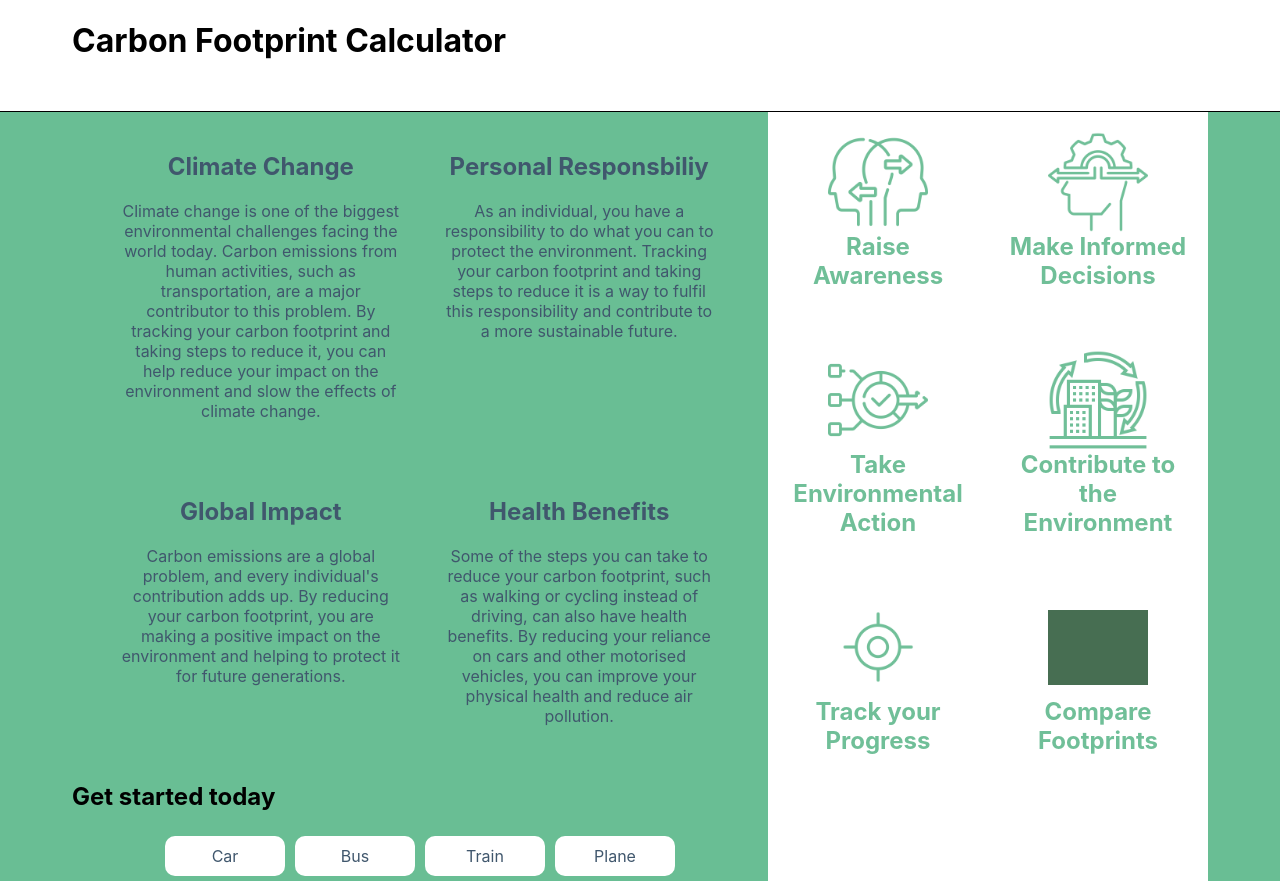
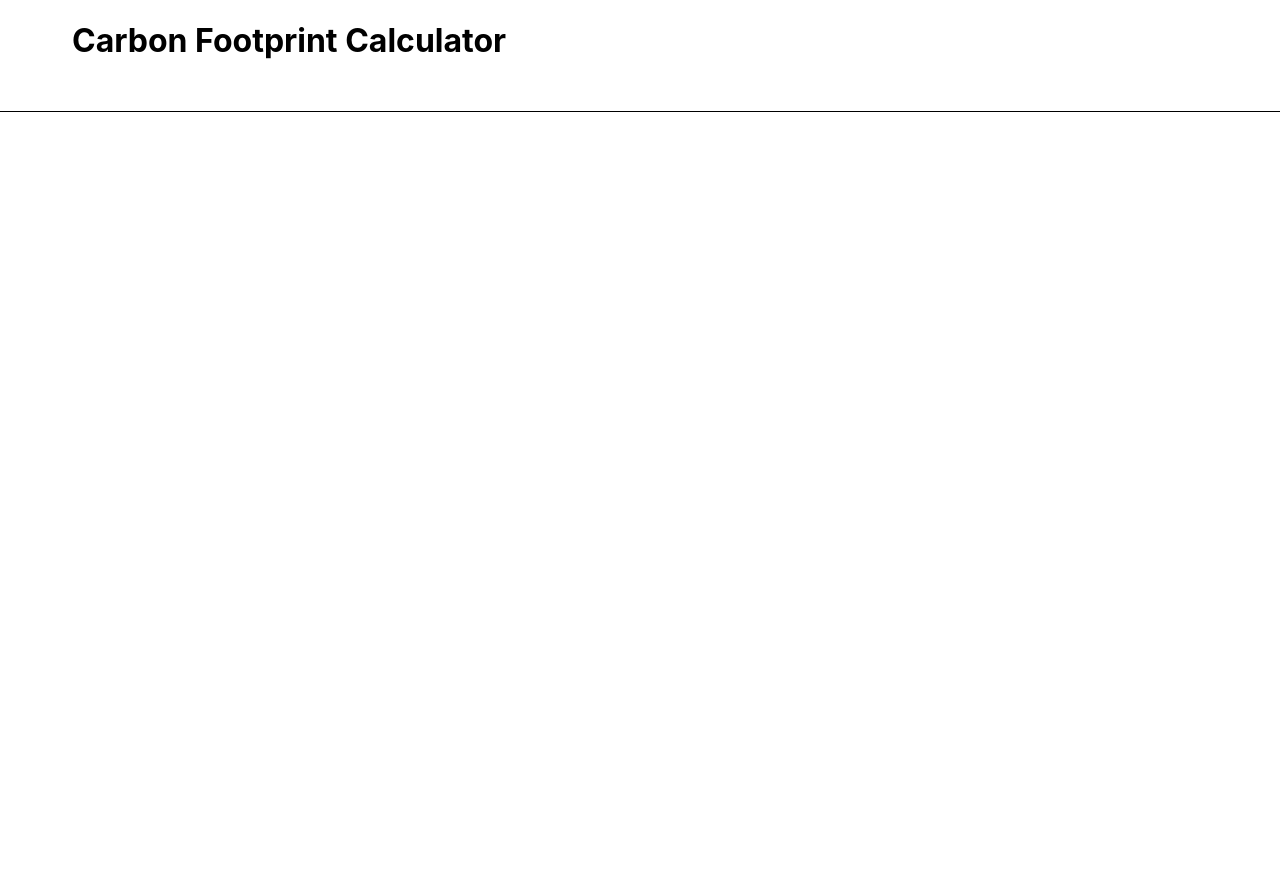
Before and after one commit to rohtett/carbon-footprint-calculator, a React (Create React App) app: page / in a window 1280 px wide. After the commit the page ends 800 px from the top, so only its background shows below. Built offline with nearby package versions, Linux system fonts and the light colour scheme; grey boxes are pictures that could not be loaded.

Commit message:
Changes to routes address

```diff
--- a/src/App.js
+++ b/src/App.js
@@ -13,8 +13,8 @@ function App() {
         </div>
       </header>
       <Routes>
-        <Route path = "/" element= { <Home /> } />
-        <Route path = "/signup" element= { <SignUp /> } />
+        <Route path = "carbon-footprint-calculator/" element= { <Home /> } />
+        <Route path = "carbon-footprint-calculator/signup" element= { <SignUp /> } />
       </Routes>
     </div>
   );
```
